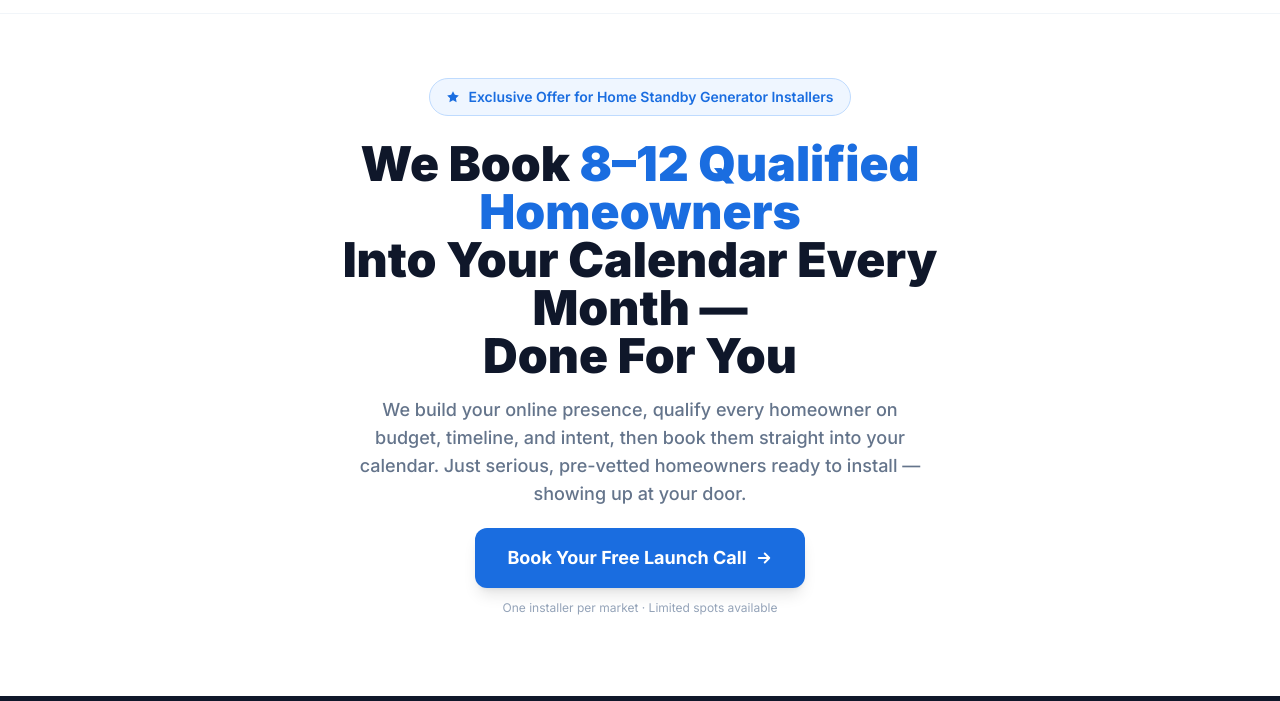
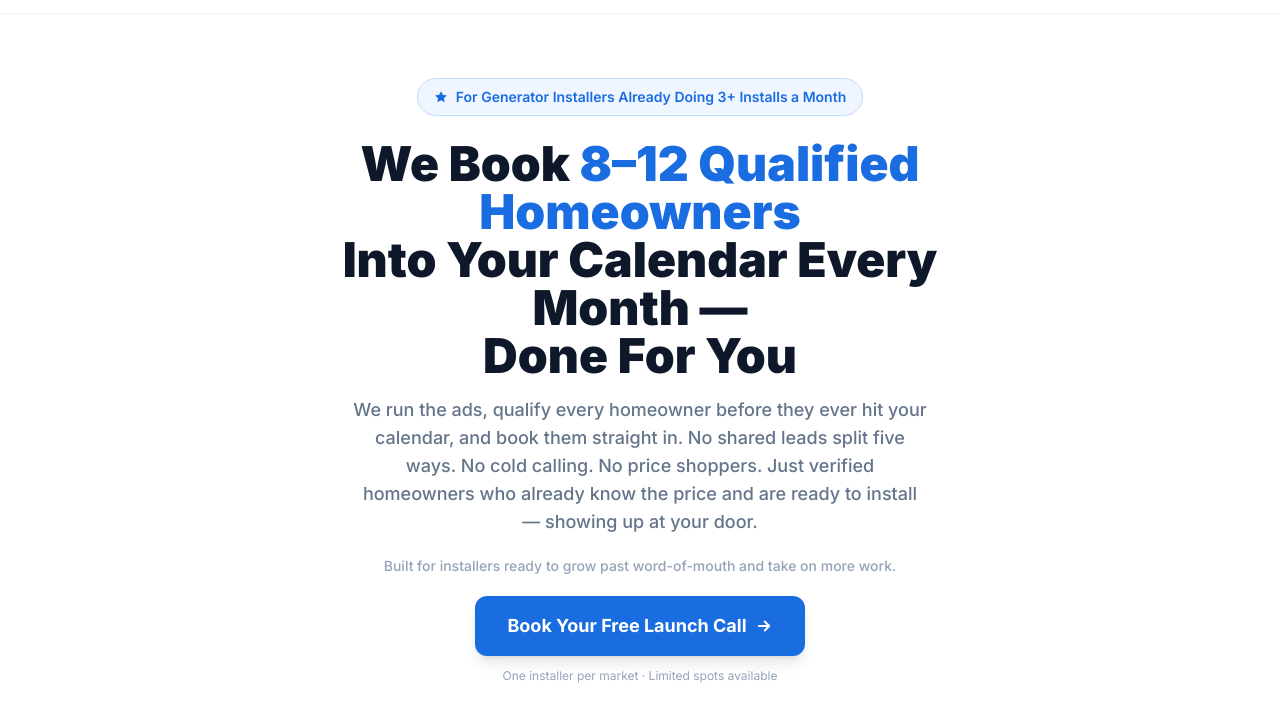
Before and after one commit to tonycantu123/hardhatpro-funnel, a website: page index.html in a window 1280 px wide. Shown: the part 99-800 px from the top of the page. Drawn offline with nearby package versions, Linux system fonts and the light colour scheme.

Commit message:
Update hero to target 3+ installs/month, sharpen subline messaging

```diff
--- a/index.html
+++ b/index.html
@@ -37,7 +37,7 @@
       <!-- Offer Pill -->
       <div class="inline-flex items-center gap-2 bg-[#EFF6FF] border border-[#BFDBFE] text-[#1A6DE0] text-sm px-4 py-2 rounded-full mb-6" style="font-weight:600">
         <svg width="14" height="14" viewBox="0 0 24 24" fill="none"><path d="M12 2L15.09 8.26L22 9.27L17 14.14L18.18 21.02L12 17.77L5.82 21.02L7 14.14L2 9.27L8.91 8.26L12 2Z" fill="currentColor"/></svg>
-        Exclusive Offer for Home Standby Generator Installers
+        For Generator Installers Already Doing 3+ Installs a Month
       </div>
 
       <!-- Headline -->
@@ -47,8 +47,11 @@
 
       <!-- Subline -->
       <p class="text-base md:text-lg text-slate-500 mb-5 max-w-xl mx-auto" style="font-weight:500">
-        We build your online presence, qualify every homeowner on budget, timeline, and intent, then book them straight into your calendar. Just serious, pre-vetted homeowners ready to install — showing up at your door.
+        We run the ads, qualify every homeowner before they ever hit your calendar, and book them straight in. No shared leads split five ways. No cold calling. No price shoppers. Just verified homeowners who already know the price and are ready to install — showing up at your door.
       </p>
+
+      <!-- Built for line -->
+      <p class="text-sm text-slate-400 mb-5" style="font-weight:500">Built for installers ready to grow past word-of-mouth and take on more work.</p>
 
       <!-- CTA -->
       <div class="flex flex-col items-center gap-3">
```
